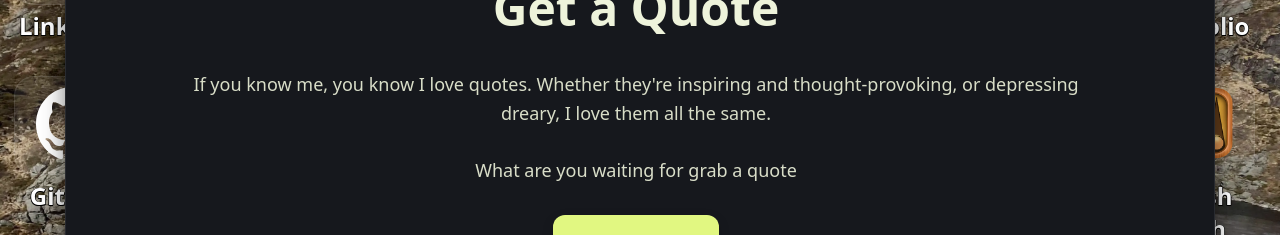
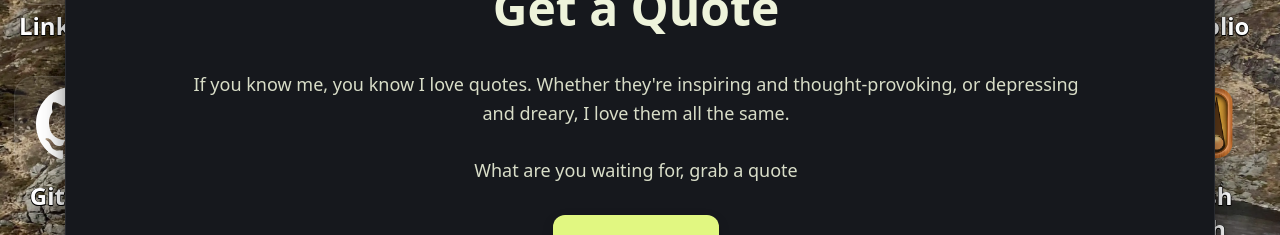
Before and after one commit to RoySchor/personal-website, a React (Vite) app in the folder 2d-personal-portfolio-website/: page / in a window 1280 px wide. Both pictures are taken after a click on the button 682 px from the left and 748 px from the top of the page. Shown: the part 158-393 px from the top of the page. Built offline with nearby package versions, Linux system fonts and the light colour scheme.

Commit message:
minor changes

```diff
--- a/2d-personal-portfolio-website/src/apps/QuotesApp.tsx
+++ b/2d-personal-portfolio-website/src/apps/QuotesApp.tsx
@@ -147,10 +147,10 @@ const QuotesApp: React.FC<WindowAppProps> = () => {
         }}
       >
         If you know me, you know I love quotes. Whether they're inspiring and thought-provoking, or
-        depressing dreary, I love them all the same.
+        depressing and dreary, I love them all the same.
         <br />
         <br />
-        What are you waiting for grab a quote
+        What are you waiting for, grab a quote
       </p>
 
       <div style={{ display: "flex", gap: "12px", alignItems: "center" }}>
--- a/2d-personal-portfolio-website/src/data/quotes.json
+++ b/2d-personal-portfolio-website/src/data/quotes.json
@@ -105,7 +105,7 @@
   "Many people die at twenty five and aren't buried until they are seventy five. - Benjamin Franklin",
   "Three may keep a secret, if two of them are dead. - Benjamin Franklin",
   "I alone cannot change the world, but I can cast a stone across the water to create many ripples. - Mother Teresa",
-  "In 1951, CCNY championship basketball team was reviled when it was discovered that several players took mob money to shave points and intentionally miss baskets to help gamblers beatt the spread. - Fact",
+  "In 1951, CCNY championship basketball team was reviled when it was discovered that several players took mob money to shave points and intentionally miss baskets to help gamblers beat the spread. - Fact",
   "In 1987, seven million American children disappeared. On the night of April 15th the IRS said every dependent required a social security number. That same tax filing year 7 million less dependents were filed, one in ten of all dependent children in the U.S. - Fact",
   "More Trump voters live in California than Texas, more Biden voters in Texas than New York, more Trump voters in NY than Ohio, more Biden voters in Ohio than Massachusetts, more Trump voters in Massachusetts than Mississippi, and more Biden voters in Mississippi than Vermont. - Fact",
   "Nerve in the brain of a Girafee that loops all the way through the neck, a few meters, to a spot a few inches away from where it started. - Fact",
```
